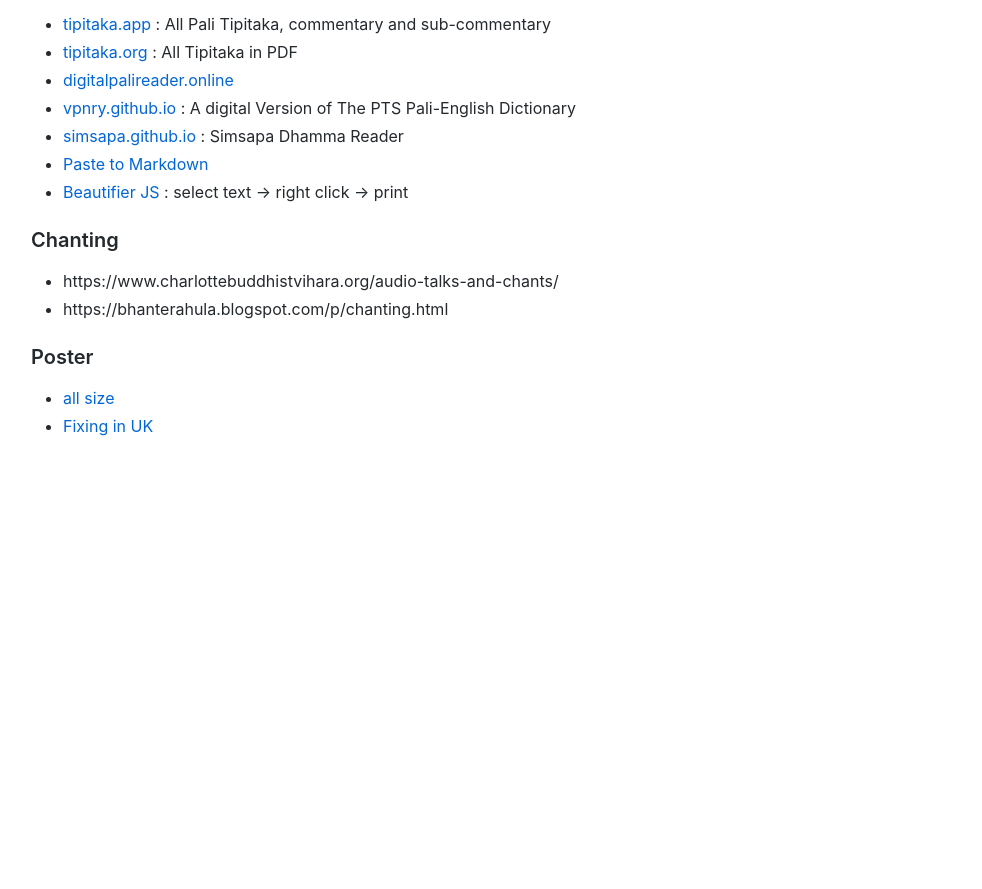
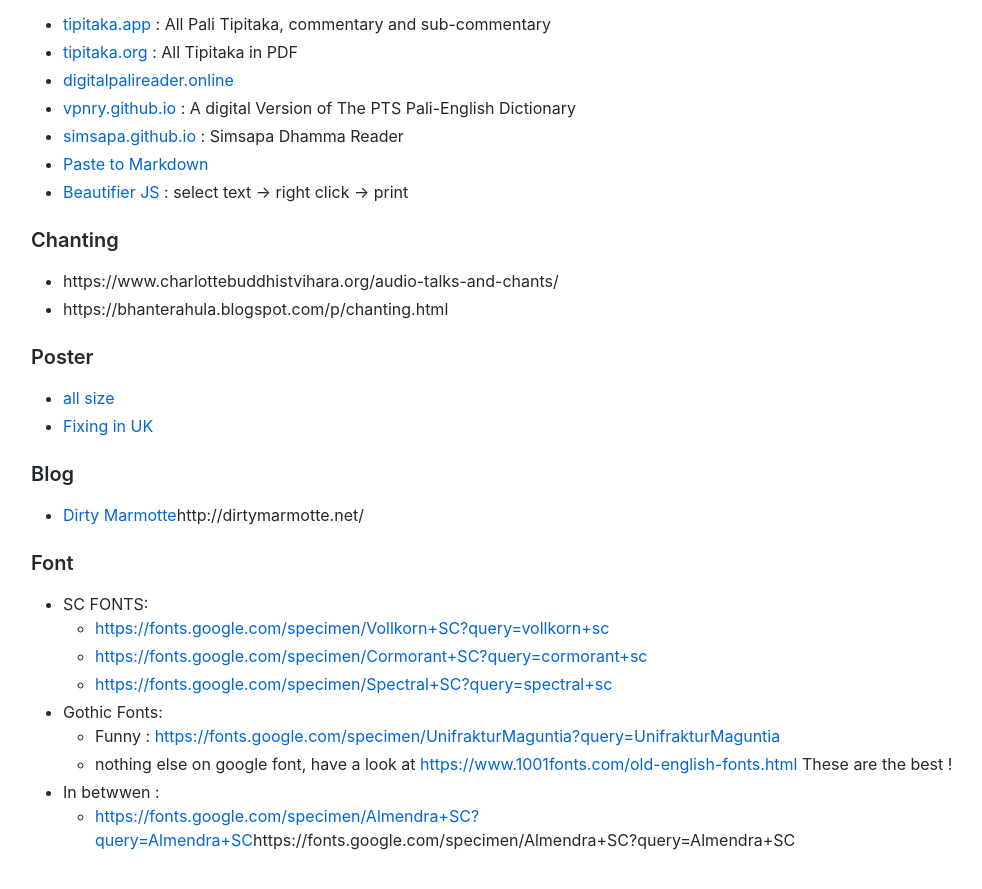
Before and after one commit to cittadhammo/old-personal-website, a Jekyll site: the page built from links.md, in a window 1280 px wide and 900 px high, scrolled down 2289 px. Shown: the top 889 px of the window, without its empty margins (119-1101 px from the left). Built offline with Jekyll 4.4.1, drawn with Linux system fonts in a browser that asks for light colours; before the commit the page ends 2775 px from its top, so only the background shows below that.

Commit message:
Update links.md

```diff
--- a/links.md
+++ b/links.md
@@ -101,3 +101,19 @@
 
 - [all size](https://www.bannerworld.co.uk/product/a0-satin-poster-printing/)
 - [Fixing in UK](https://www.hfe-signs.co.uk/accessories-fixings.php)
+
+### Blog
+
+- [Dirty Marmotte](http://dirtymarmotte.net/)http://dirtymarmotte.net/
+
+### Font
+
+- SC FONTS:
+  - [https://fonts.google.com/specimen/Vollkorn+SC?query=vollkorn+sc](https://fonts.google.com/specimen/Vollkorn+SC?query=vollkorn+sc)
+  - [https://fonts.google.com/specimen/Cormorant+SC?query=cormorant+sc](https://fonts.google.com/specimen/Cormorant+SC?query=cormorant+sc)
+  - [https://fonts.google.com/specimen/Spectral+SC?query=spectral+sc](https://fonts.google.com/specimen/Spectral+SC?query=spectral+sc)
+- Gothic Fonts:
+  - Funny : [https://fonts.google.com/specimen/UnifrakturMaguntia?query=UnifrakturMaguntia](https://fonts.google.com/specimen/UnifrakturMaguntia?query=UnifrakturMaguntia)
+  - nothing else on google font, have a look at [https://www.1001fonts.com/old-english-fonts.html](https://www.1001fonts.com/old-english-fonts.html) These are the best !
+- In betwwen :
+  - [https://fonts.google.com/specimen/Almendra+SC?query=Almendra+SC](https://fonts.google.com/specimen/Almendra+SC?query=Almendra+SC)https://fonts.google.com/specimen/Almendra+SC?query=Almendra+SC
```
